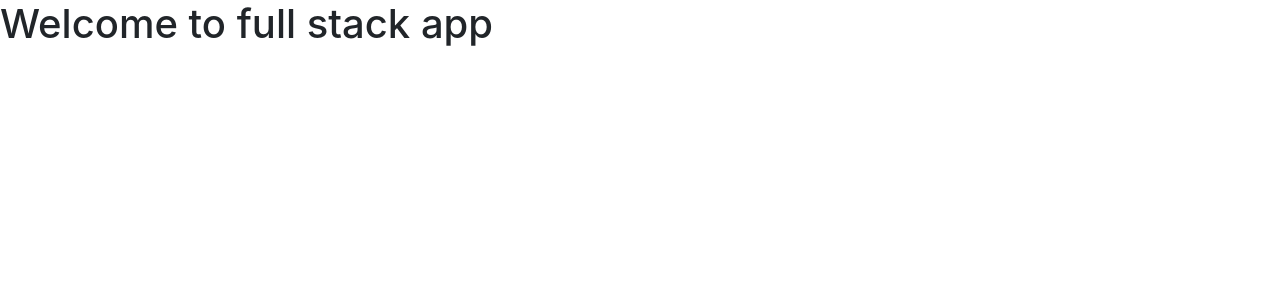
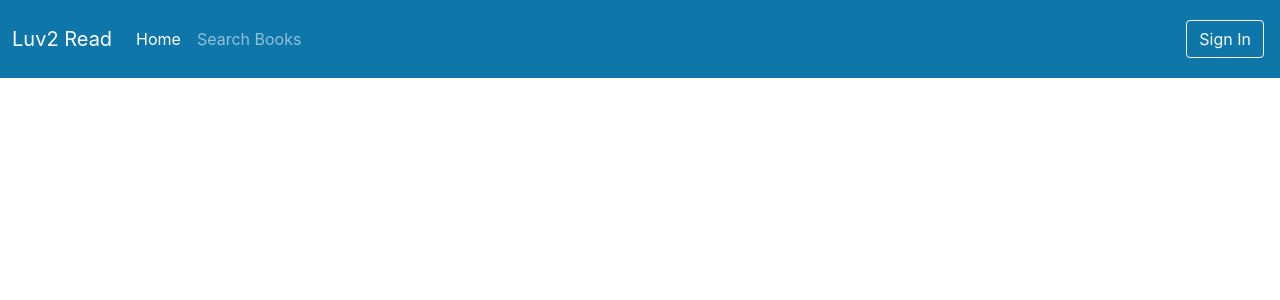
Before and after one commit to patricktrandev/bestbook, a React (Create React App) app in the folder frontend/: page / in a window 1280 px wide. Shown: the top 300 px of the page. Built offline with nearby package versions, Linux system fonts and the light colour scheme.

Commit message:
create navbar

```diff
--- a/frontend/src/App.tsx
+++ b/frontend/src/App.tsx
@@ -1,13 +1,10 @@
 import React from "react";
 
 import "./App.css";
+import Navbar from "./layouts/NavbarAndFooter/Navbar";
 
 function App() {
-  return (
-    <div className="App">
-      <h1>Welcome to full stack app</h1>
-    </div>
-  );
+  return <Navbar />;
 }
 
 export default App;
--- /dev/null
+++ b/frontend/src/layouts/NavbarAndFooter/Navbar.tsx
@@ -0,0 +1,43 @@
+import React from "react";
+
+export default function Navbar() {
+  return (
+    <nav className="navbar navbar-expand-lg navbar-dark main-color py-3">
+      <div className="container-fluid">
+        <span className="navbar-brand">Luv2 Read</span>
+        <button
+          className="navbar-toggler"
+          type="button"
+          data-bs-toggle="collapse"
+          data-bs-target="#navbarSupportedContent"
+          aria-controls="navbarSupportedContent"
+          aria-expanded="false"
+          aria-label="Toggle navigation"
+        >
+          <span className="navbar-toggler-icon"></span>
+        </button>
+        <div className="collapse navbar-collapse" id="navbarSupportedContent">
+          <ul className="navbar-nav me-auto mb-2 mb-lg-0">
+            <li className="nav-item">
+              <a className="nav-link active" href="#">
+                Home
+              </a>
+            </li>
+            <li className="nav-item">
+              <a className="nav-link" href="#">
+                Search Books
+              </a>
+            </li>
+          </ul>
+          <ul className="navbar-nav ms-auto mb-2 mb-lg-0">
+            <li className="nav-item m-1">
+              <a type="button" className="btn btn-outline-light" href="#">
+                Sign In
+              </a>
+            </li>
+          </ul>
+        </div>
+      </div>
+    </nav>
+  );
+}
```
